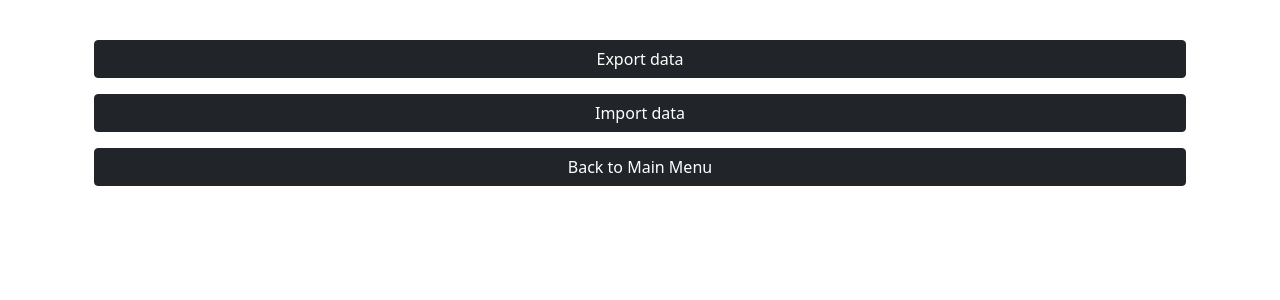
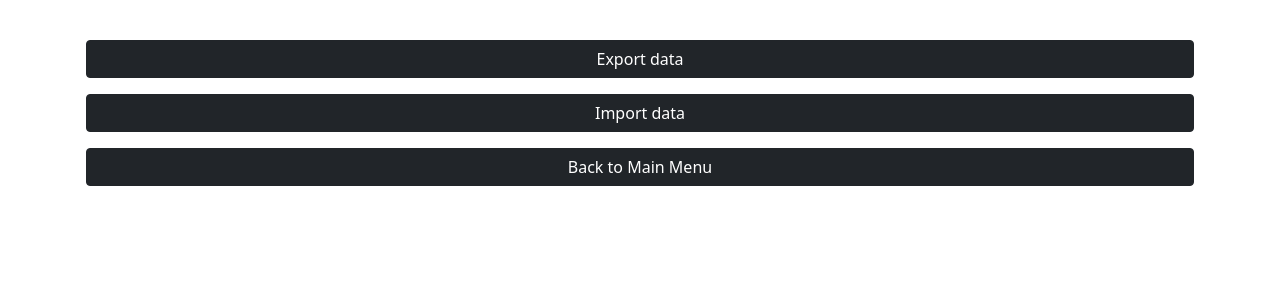
Before and after one commit to mjocc/gcse-programming-project, a Flask app: page /exports in a window 1280 px wide. Shown: the part 56-356 px from the top of the page. Run offline with Flask 2, Linux system fonts and the light colour scheme; parts of the project's set-up code (start-up, migrations or seed data) failed here and were passed over.

Commit message:
Fix button width in exports.html to match alerts

```diff
--- a/profit_calculator/templates/exports.html
+++ b/profit_calculator/templates/exports.html
@@ -3,7 +3,7 @@
 {% block title %}Export/import flight plan as file{% endblock %}
 
 {% block content %}
-<div class="container px-2 pt-3 pb-2 d-flex flex-column">
+<div class="container px-0 pt-3 pb-2 d-flex flex-column">
     <button class="btn btn-dark my-2 mb-0"  data-bs-toggle="collapse" data-bs-target="#export-form-container">Export data</button>
     <div class="collapse border border-top-0 rounded-bottom bg-light" id="export-form-container">
         <form class="px-5 py-3" action="{{ url_for('export_form') }}" method="post" id="export-form">
```
